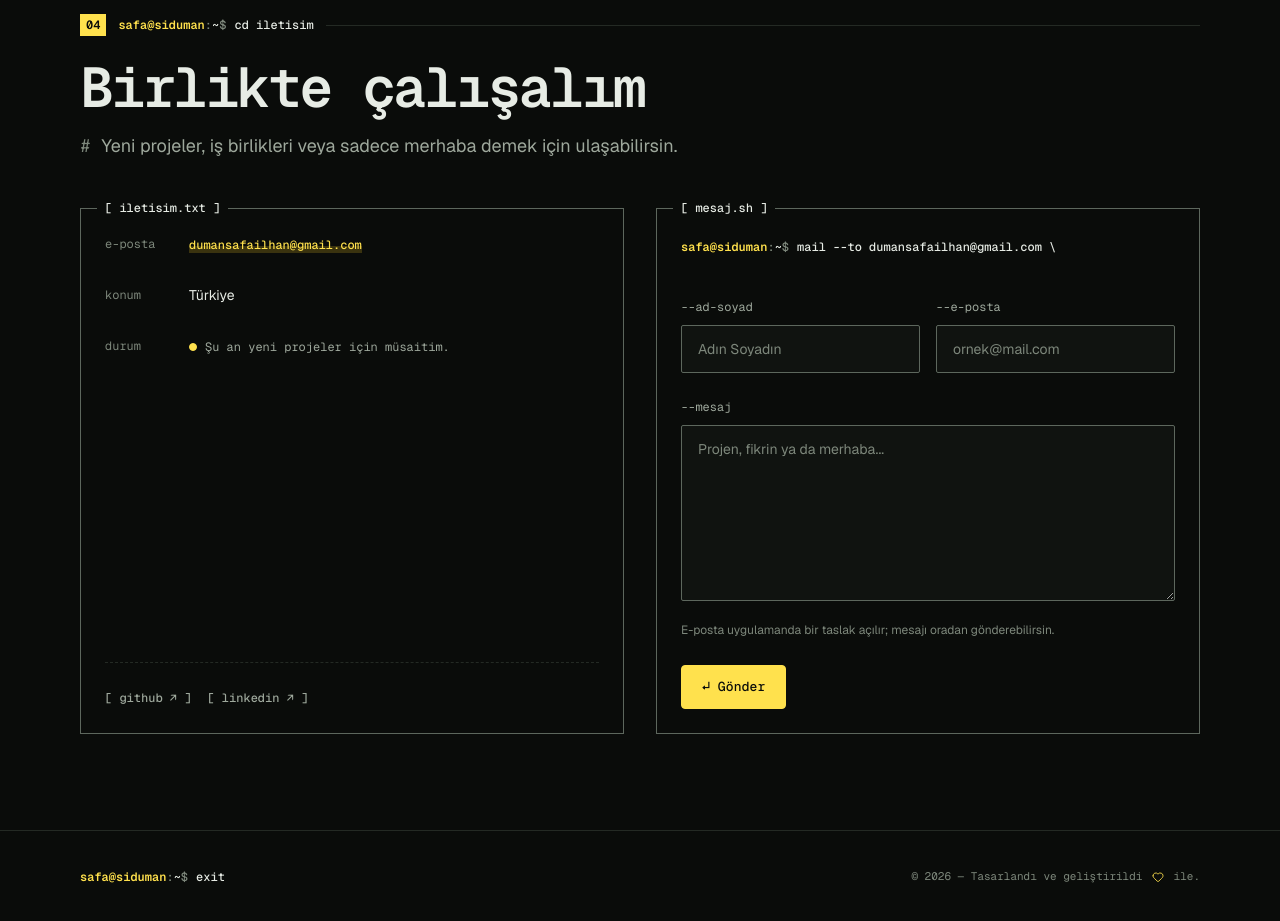
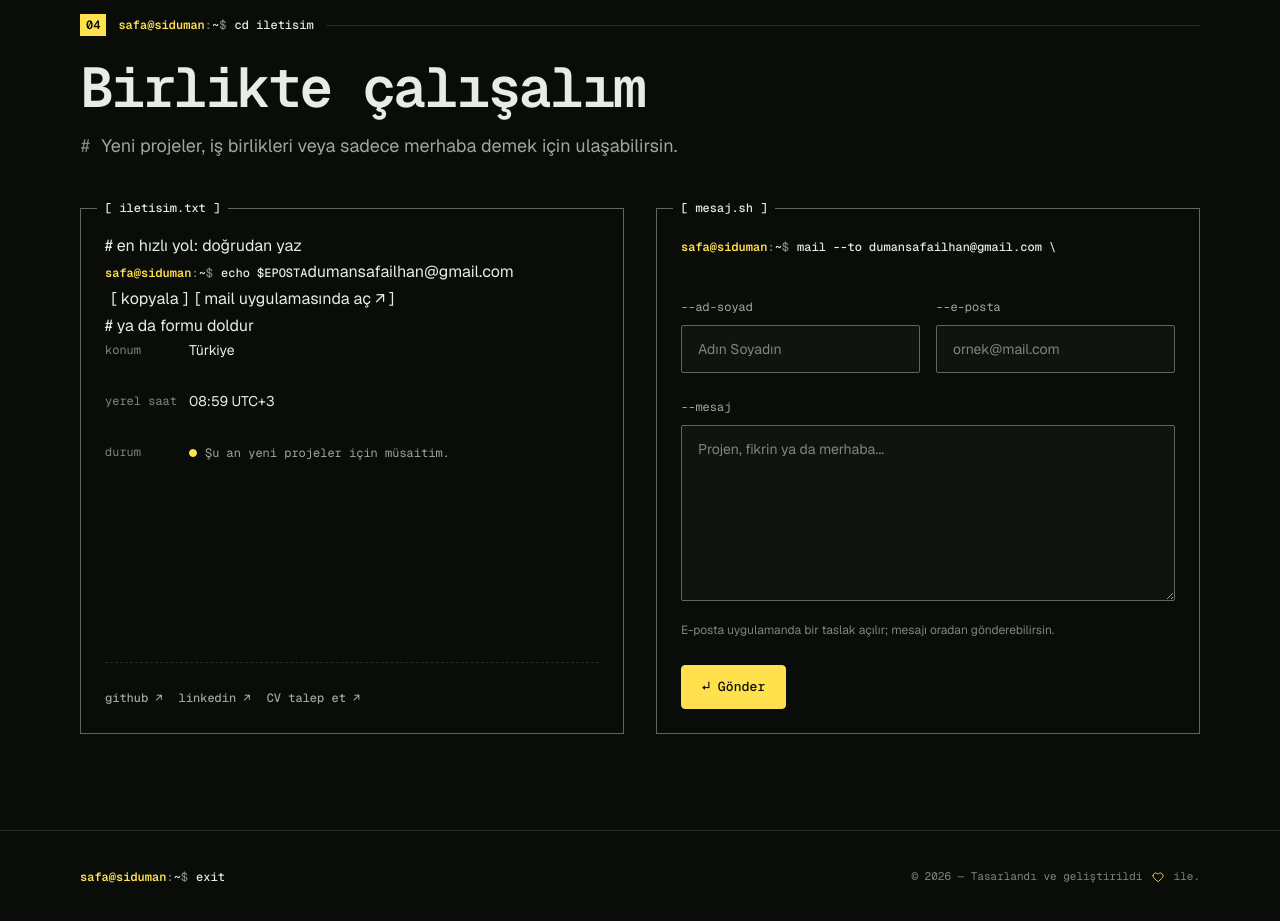
Before and after one commit to sidumandr/sidumandev, a Next.js app: page / in a window 1280 px wide. Shown: the part 4040-4961 px from the top of the page. Built offline with nearby package versions, Linux system fonts and the light colour scheme.

Commit message:
Build direct contact card with email copy live clock and flowing logs

```diff
--- a/src/app/components/Contact/ContactInfo.tsx
+++ b/src/app/components/Contact/ContactInfo.tsx
@@ -1,8 +1,44 @@
+"use client";
+import { useEffect, useState } from "react";
 import { identity } from "@/data/identity";
 import { StatusDot } from "../ui/StatusDot";
 import { TextLink } from "../ui/TextLink";
 import { Window } from "../ui/Window";
+import { Prompt } from "../ui/Prompt";
+import { TerminalBackground } from "../Hero/TerminalBackground";
 import styles from "./contact.module.css";
+const logs = ["$ tail -f ~/gelen-kutusu", "> yeni mesaj: merhaba", "$ mail --to " + identity.email, "✓ taslak hazır", "$ cat iletisim.txt", "e-posta · konum · durum", "$ echo $DURUM", "müsait", "$ date +%H:%M", "Europe/Istanbul · UTC+3", "$ git log --oneline -1", "feat: iletişim bölümü", "$ whoami", "safa", "$ ping siduman", "✓ çevrimiçi"];
+const cvHref = "mailto:" + identity.email + "?subject=" + encodeURIComponent("CV talebi · Safa İlhan Duman");
 export function ContactInfo() {
-  return <Window title="iletisim.txt" className={styles.infoPanel}><dl className={styles.details}><div><dt>e-posta</dt><dd><TextLink href={"mailto:"+identity.email} accent>{identity.email}</TextLink></dd></div><div><dt>konum</dt><dd>{identity.location}</dd></div><div><dt>durum</dt><dd><StatusDot text={identity.available}/></dd></div></dl><div className={styles.socials}><TextLink href={identity.github} bracket external>github</TextLink><TextLink href={identity.linkedin} bracket external>linkedin</TextLink></div></Window>;
+  const [time, setTime] = useState("--:--");
+  const [copyStatus, setCopyStatus] = useState("");
+  useEffect(() => {
+    const update = () => setTime(new Intl.DateTimeFormat("tr-TR", { timeZone: "Europe/Istanbul", hour: "2-digit", minute: "2-digit", hourCycle: "h23" }).format(new Date()));
+    update(); const interval = window.setInterval(update, 1000);
+    return () => window.clearInterval(interval);
+  }, []);
+  async function copyEmail() {
+    try { await navigator.clipboard.writeText(identity.email); setCopyStatus("E-posta kopyalandı."); }
+    catch { setCopyStatus("Kopyalanamadı; e-posta adresini seçerek kopyalayabilirsin."); }
+  }
+  return <Window title="iletisim.txt" className={styles.infoPanel}>
+    <div className={styles.directContact}>
+      <TerminalBackground lines={logs} embedded />
+      <p className={styles.note}># en hızlı yol: doğrudan yaz</p>
+      <Prompt command="echo $EPOSTA" />
+      <a className={styles.email} href={"mailto:" + identity.email}>{identity.email}</a>
+      <div className={styles.emailActions}>
+        <button type="button" onClick={copyEmail}>[ kopyala ]</button>
+        <a href={"mailto:" + identity.email}>[ mail uygulamasında aç ↗ ]</a>
+      </div>
+      <p className={styles.copyStatus} role="status">{copyStatus}</p>
+      <p className={styles.note}># ya da formu doldur</p>
+    </div>
+    <dl className={styles.details}>
+      <div><dt>konum</dt><dd>{identity.location}</dd></div>
+      <div><dt>yerel saat</dt><dd><time>{time}</time> <span className={styles.zone}>UTC+3</span></dd></div>
+      <div className={styles.availability}><dt>durum</dt><dd><StatusDot text={identity.available}/></dd></div>
+    </dl>
+    <div className={styles.socials}><TextLink href={identity.github} external>github</TextLink><TextLink href={identity.linkedin} external>linkedin</TextLink><TextLink href={cvHref}>CV talep et ↗</TextLink></div>
+  </Window>;
 }
```
